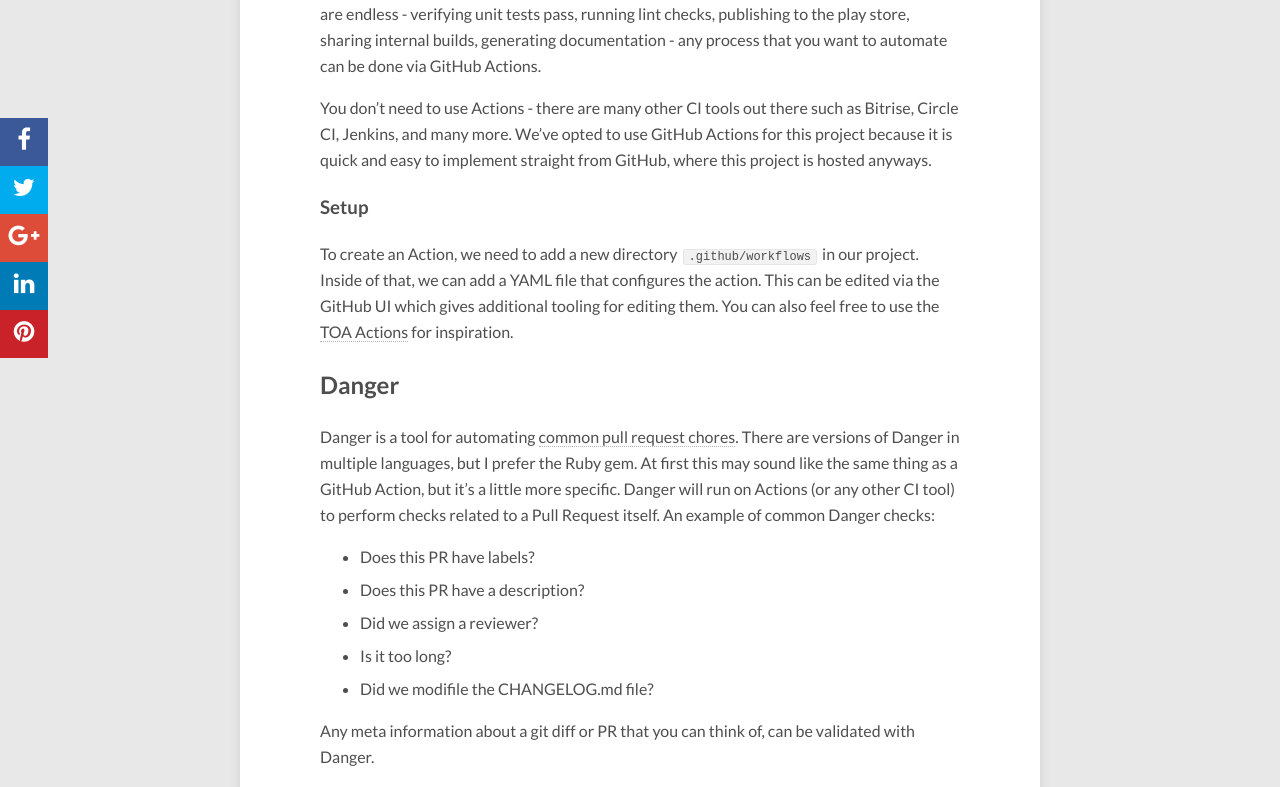
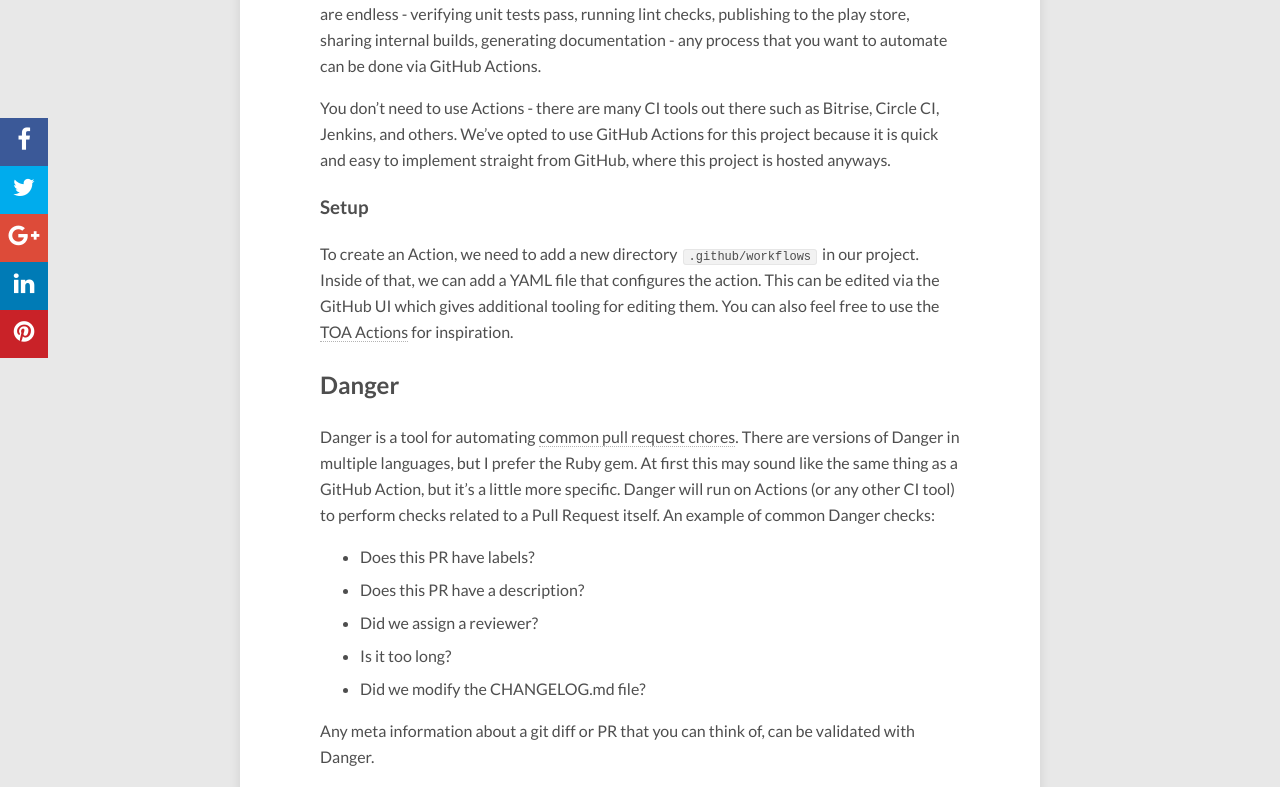
Before and after one commit to androidessence/androidessence.com, a Jekyll site: the page built from _posts/2021-09-10-essential-dev-experience-concepts-android.md, in a window 1280 px wide and 1400 px high, scrolled down 1033 px. Shown: the part 162-949 px from the top of the window. Built offline with Jekyll 4.4.1, drawn with Linux system fonts in a browser that asks for light colours; nearby versions of some CDN libraries; comment, search, counter and statistics services are not loaded; some of the changed text lies outside the part shown.

Commit message:
Fixing typos.

```diff
--- a/_posts/2021-09-10-essential-dev-experience-concepts-android.md
+++ b/_posts/2021-09-10-essential-dev-experience-concepts-android.md
@@ -28,7 +28,7 @@
 
 GitHub Actions is a way to [automate workflows](https://github.com/features/actions) for your GitHub projects. The possibilities are endless - verifying unit tests pass, running lint checks, publishing to the play store, sharing internal builds, generating documentation - any process that you want to automate can be done via GitHub Actions.
 
-You don't need to use Actions - there are many other CI tools out there such as Bitrise, Circle CI, Jenkins, and many more. We've opted to use GitHub Actions for this project because it is quick and easy to implement straight from GitHub, where this project is hosted anyways.
+You don't need to use Actions - there are many CI tools out there such as Bitrise, Circle CI, Jenkins, and others. We've opted to use GitHub Actions for this project because it is quick and easy to implement straight from GitHub, where this project is hosted anyways.
 
 ### Setup
 
@@ -42,7 +42,7 @@
 * Does this PR have a description?
 * Did we assign a reviewer?
 * Is it too long?
-* Did we modifile the CHANGELOG.md file?
+* Did we modify the CHANGELOG.md file?
 
 Any meta information about a git diff or PR that you can think of, can be validated with Danger.
 
```
Also changed, not shown: other parts of _posts/2021-09-10-essential-dev-experience-concepts-android.md (+1 -1 lines).
